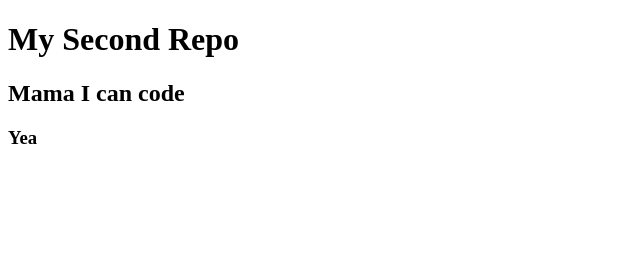
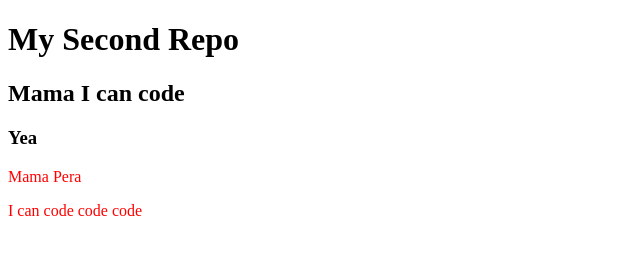
Before and after one commit to sammamhasan/second-repo, a plain HTML site: page index.html in a window 1280 px wide. Shown: the whole page, without its empty margins (0-640 px from the left). Drawn offline with Linux system fonts and the light colour scheme.

Commit message:
style added

```diff
--- a/index.html
+++ b/index.html
@@ -4,12 +4,16 @@
     <meta charset="UTF-8">
     <meta http-equiv="X-UA-Compatible" content="IE=edge">
     <meta name="viewport" content="width=device-width, initial-scale=1.0">
+    <link rel="stylesheet" href="styles.css">
     <title>My Second Repo</title>
+</head>
+<body>
+
     <h1>My Second Repo</h1>
     <h2>Mama I can code</h2>
     <h3>Yea</h3>
-</head>
-<body>
+    <p>Mama Pera</p>
+    <p>I can code code code</p>
 
 </body>
 </html>
--- /dev/null
+++ b/styles.css
@@ -0,0 +1,3 @@
+p{
+    color: red;
+}
```
